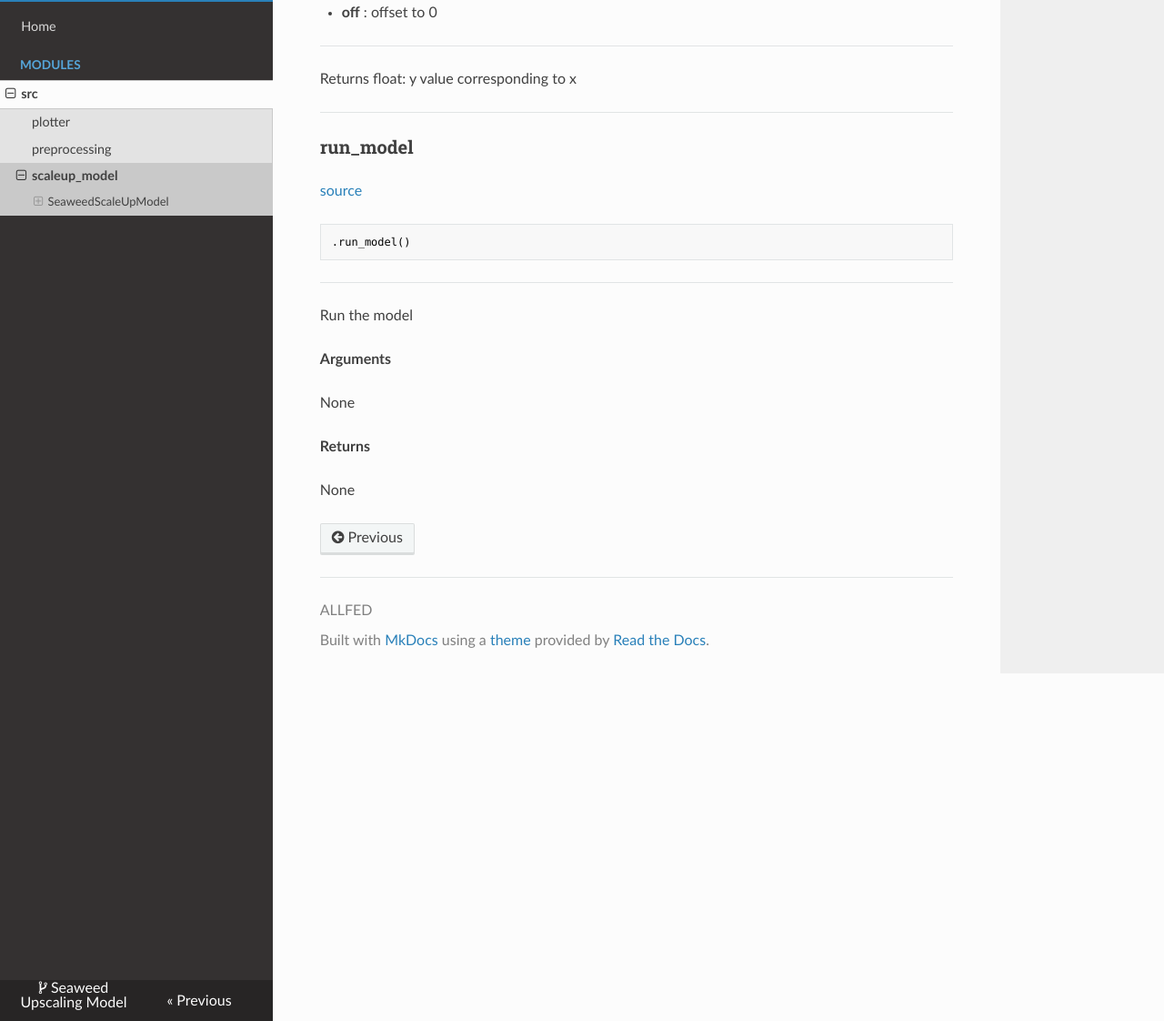
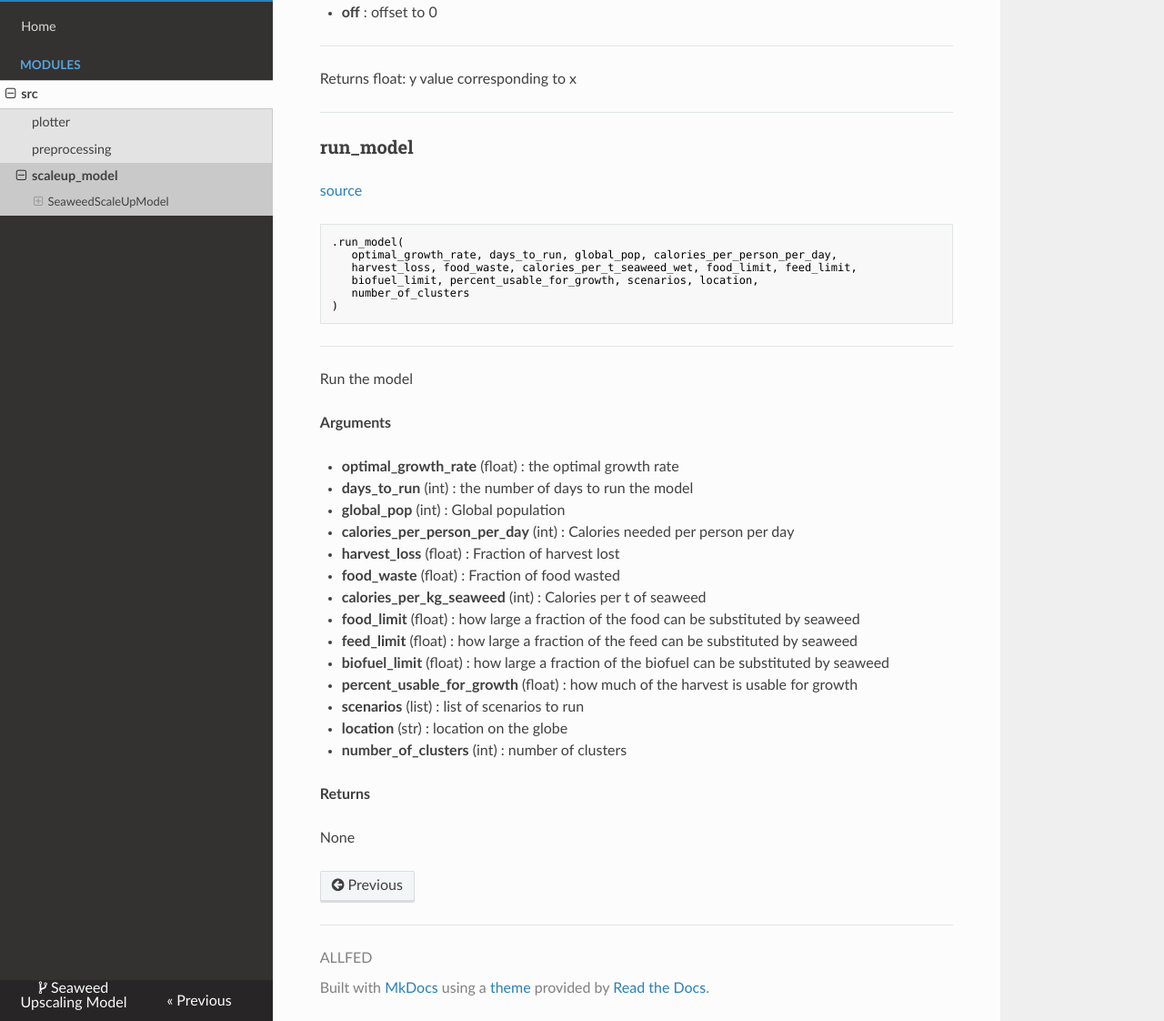
Before and after one commit to allfed/Seaweed-Scaleup-Model, an MkDocs documentation site: the page built from docs/sources/modules/src/scaleup_model.md, in a window 1280 px wide and 1400 px high, scrolled down 4067 px. Shown: the part 278-1400 px from the top of the window at 91% size. Built offline with MkDocs 1.6.1, drawn with Linux system fonts in a browser that asks for light colours; nearby versions of some CDN libraries.

Commit message:
Auto-updating the docs

````diff
--- a/docs/sources/modules/src/plotter.md
+++ b/docs/sources/modules/src/plotter.md
@@ -5,7 +5,7 @@
 [source](https://github.com/allfed/Seaweed-Upscaling-Model/blob/master/src/plotter.py/#L16)
 ```python
 .plot_satisfaction_results(
-   clusters, percent_need, scenario
+   clusters, percent_need, scenario, location
 )
 ```
 
@@ -30,7 +30,7 @@ None, but plots and saves the results
 [source](https://github.com/allfed/Seaweed-Upscaling-Model/blob/master/src/plotter.py/#L86)
 ```python
 .plot_scenario_comparison(
-   percent_need, scenario_max_growth_rates_df
+   percent_need, scenario_max_growth_rates_df, location
 )
 ```
 
@@ -51,10 +51,10 @@ None, but plots and saves the results
 
 
 ### plot_area_results
-[source](https://github.com/allfed/Seaweed-Upscaling-Model/blob/master/src/plotter.py/#L238)
+[source](https://github.com/allfed/Seaweed-Upscaling-Model/blob/master/src/plotter.py/#L240)
 ```python
 .plot_area_results(
-   clusters, scenario
+   clusters, scenario, location
 )
 ```
 
@@ -74,7 +74,7 @@ None, but plots and saves the results
 
 
 ### plot_self_shading
-[source](https://github.com/allfed/Seaweed-Upscaling-Model/blob/master/src/plotter.py/#L276)
+[source](https://github.com/allfed/Seaweed-Upscaling-Model/blob/master/src/plotter.py/#L278)
 ```python
 .plot_self_shading()
 ```
@@ -89,3 +89,25 @@ None
 **Returns**
 
 None
+
+----
+
+
+### create_plots
+[source](https://github.com/allfed/Seaweed-Upscaling-Model/blob/master/src/plotter.py/#L311)
+```python
+.create_plots(
+   location, consumption_aim
+)
+```
+
+---
+Main function to run the plotter and read the data
+
+**Arguments**
+
+None
+
+**Returns**
+
+None
--- a/docs/sources/modules/src/scaleup_model.md
+++ b/docs/sources/modules/src/scaleup_model.md
@@ -216,7 +216,12 @@ Returns
 ### run_model
 [source](https://github.com/allfed/Seaweed-Upscaling-Model/blob/master/src/scaleup_model.py/#L341)
 ```python
-.run_model()
+.run_model(
+   optimal_growth_rate, days_to_run, global_pop, calories_per_person_per_day,
+   harvest_loss, food_waste, calories_per_t_seaweed_wet, food_limit, feed_limit,
+   biofuel_limit, percent_usable_for_growth, scenarios, location,
+   number_of_clusters
+)
 ```
 
 ---
@@ -224,7 +229,21 @@ Run the model
 
 **Arguments**
 
-None
+* **optimal_growth_rate** (float) : the optimal growth rate
+* **days_to_run** (int) : the number of days to run the model
+* **global_pop** (int) : Global population
+* **calories_per_person_per_day** (int) : Calories needed per person per day
+* **harvest_loss** (float) : Fraction of harvest lost
+* **food_waste** (float) : Fraction of food wasted
+* **calories_per_kg_seaweed** (int) : Calories per t of seaweed
+* **food_limit** (float) : how large a fraction of the food can be substituted by seaweed
+* **feed_limit** (float) : how large a fraction of the feed can be substituted by seaweed
+* **biofuel_limit** (float) : how large a fraction of the biofuel can be substituted by seaweed
+* **percent_usable_for_growth** (float) : how much of the harvest is usable for growth
+* **scenarios** (list) : list of scenarios to run
+* **location** (str) : location on the globe
+* **number_of_clusters** (int) : number of clusters
+
 
 **Returns**
 
--- a/mkgendocs.yml
+++ b/mkgendocs.yml
@@ -16,6 +16,7 @@ pages:
       - plot_scenario_comparison
       - plot_area_results
       - plot_self_shading
+      - create_plots
 
   - page: "modules/src/scaleup_model.md"
     source: "src/scaleup_model.py"
````
